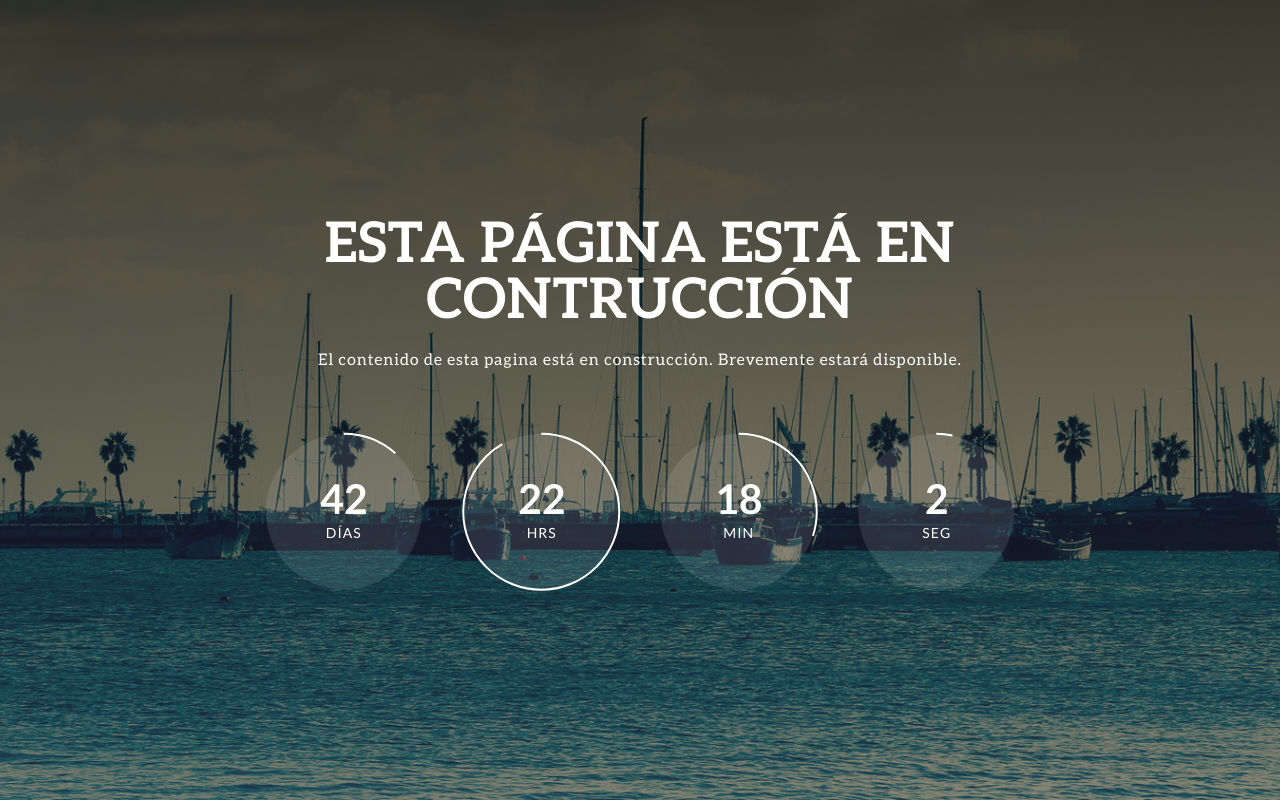
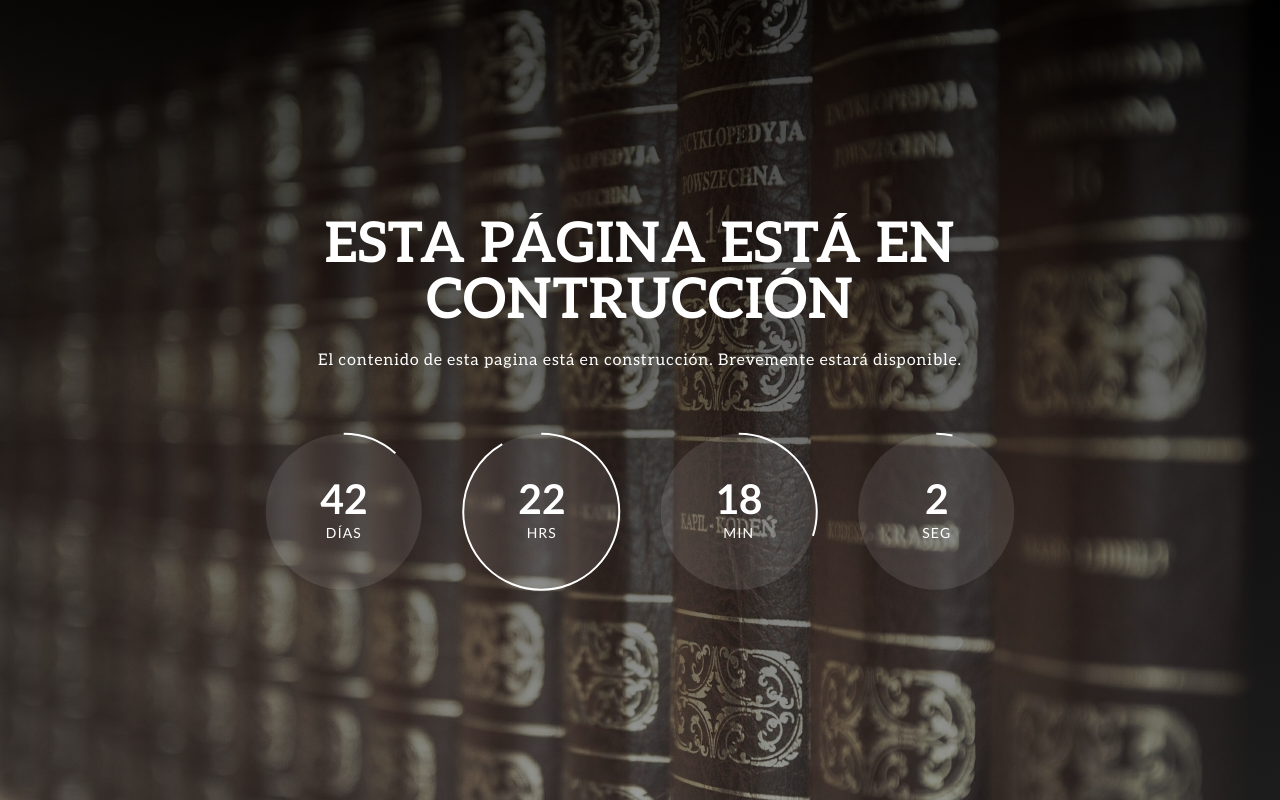
Before and after one commit to nanomolina/sueldo-falcone, a Django app: page / in a window 1280 px wide. Run offline with Django 3.2, Linux system fonts and the light colour scheme; some libraries are stand-ins or nearby versions.

Commit message:
Update main.css

```diff
--- a/src/sueldo_falcone/coming_soon/static/coming_soon/css/main.css
+++ b/src/sueldo_falcone/coming_soon/static/coming_soon/css/main.css
@@ -253,7 +253,7 @@ h5, h6          { font-weight: bolder }
     margin: 0px;
     padding: 0px;
     z-index: -9999;
-    background: #50cda7 url('../img/bg_img_raw.jpg') no-repeat;
+    background: #50cda7 url('../img/library-488677_1920.jpg') no-repeat;
     background-position: center 0;
 
     -webkit-background-size: cover;
```
